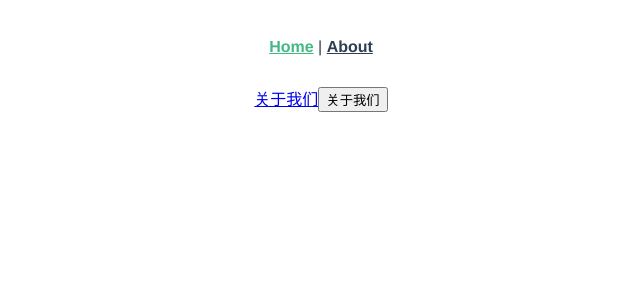
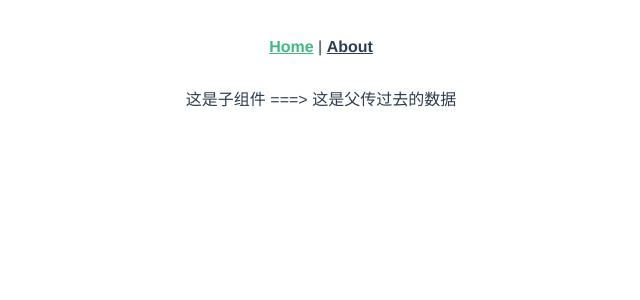
Before and after one commit to SUNsyg/vitedemo, a Vue app: page / in a window 1280 px wide. Shown: the top 300 px of the page, without its empty margins (319-959 px from the left). Built offline with nearby package versions, Linux system fonts and the light colour scheme.

Commit message:
'父传子'

```diff
--- /dev/null
+++ b/src/components/List.vue
@@ -0,0 +1,27 @@
+<!--
+ * @Description:
+ * @Author: Sun yinge
+ * @Date: 2022-08-02 15:08:23
+ * @LastEditTime: 2022-08-02 15:35:57
+ * @LastEditors: Sun yinge
+-->
+<template>
+    <div>
+        这是子组件 ===> {{msg}}
+    </div>
+</template>
+
+<script setup>
+defineProps({
+    msg: {
+        type: String,
+        default: '111'
+    }
+})
+</script>
+
+<!-- <script type="text/javascript">
+export default {
+    props: ['msg']
+}
+</script> -->
--- a/src/views/Home.vue
+++ b/src/views/Home.vue
@@ -2,34 +2,31 @@
  * @Description:
  * @Author: Sun yinge
  * @Date: 2022-07-28 15:04:44
- * @LastEditTime: 2022-08-02 11:21:37
+ * @LastEditTime: 2022-08-02 15:25:46
  * @LastEditors: Sun yinge
 -->
 <template>
   <div>
-    <router-link to="/about">关于我们</router-link>
-    <button @click="go">关于我们</button>
+    <List :msg="msg"></List>
   </div>
 </template>
 
-<script type="text/javascript">
-// import { useRouter, useRoute } from 'vue-router'
+<script setup>
+import List from '../components/List.vue'
+let msg = ref('这是父传过去的数据')
+</script>
+
+<!-- <script type="text/javascript">
+import List from '../components/List.vue'
 
 export default {
-  setup() {
-    console.log(this)
-    let useR = new useRouter;
-    let go = ()=>{
-      useR.push('/about/1')
-      console.log('useRouter', useR, new useRouter())
-      console.log(useRoute)
+  data() {
+    return {
+      msg: '这是传过去的数据'
     }
-    return { go }
   },
-  // methods: {
-  //   go() {
-  //     this.$router.push('/about')
-  //   }
-  // }
+  components: {
+    List
+  }
 }
-</script>
+</script> -->
```
